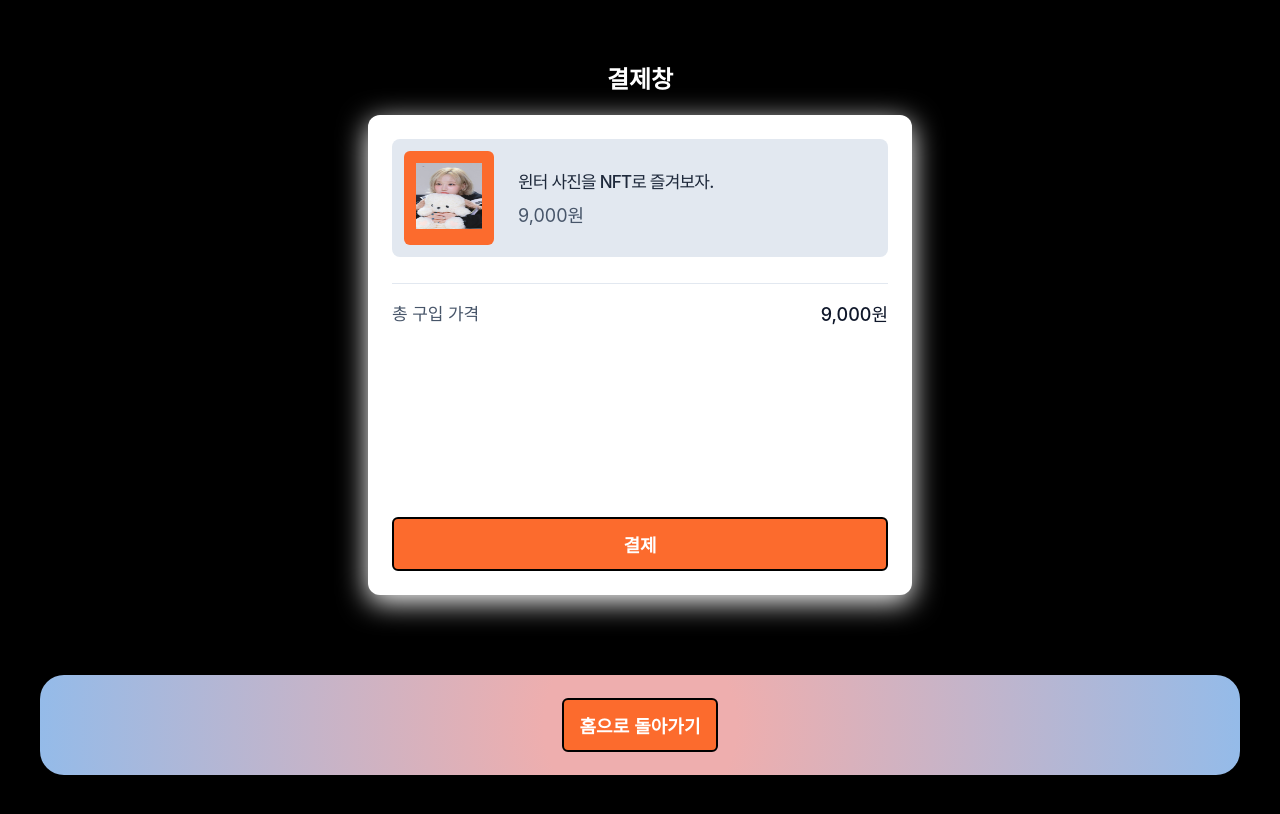
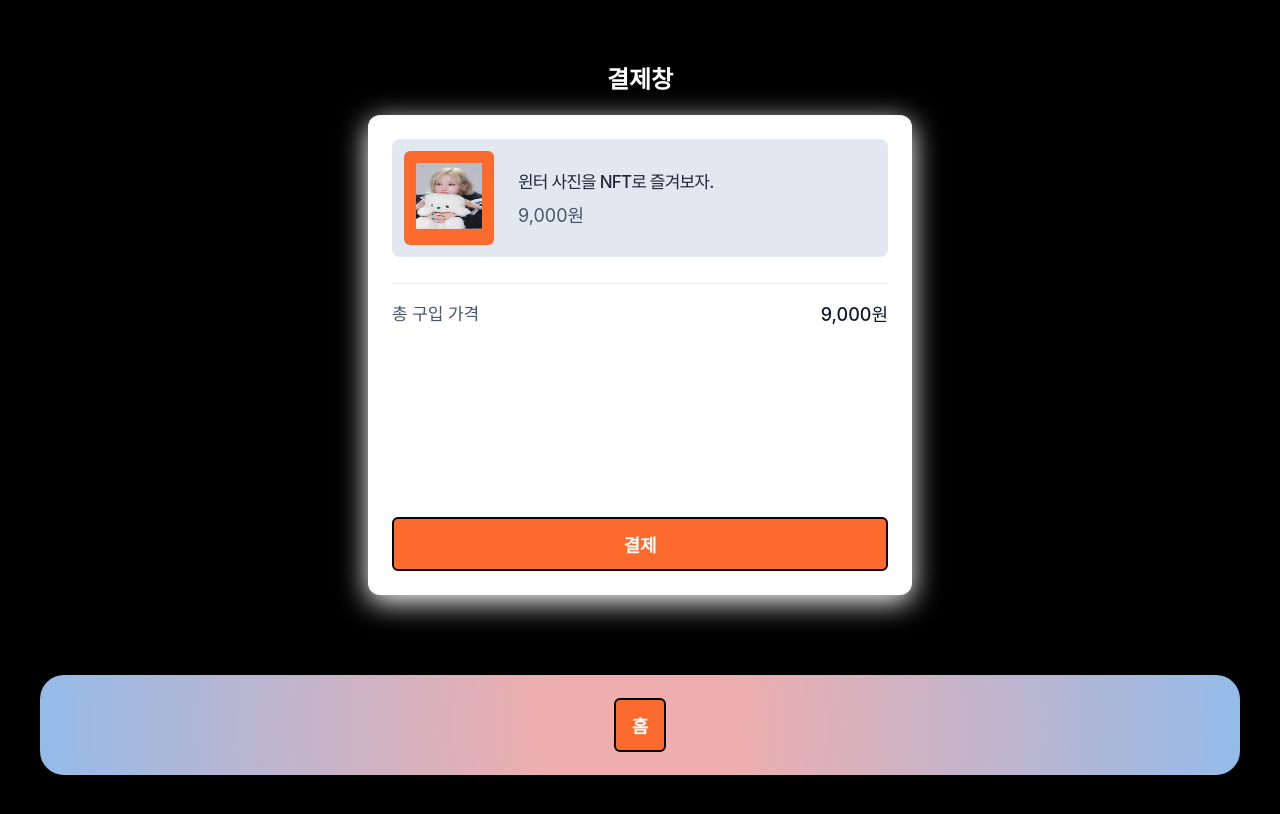
Before and after one commit to kss2002/portone__practice, a Next.js app: page /ui in a window 1280 px wide. Built offline with nearby package versions, Linux system fonts and the light colour scheme; no server answers; a web font is replaced by a local one; what @portone/server-sdk would draw is missing.

Commit message:
page.tsx modify:

```diff
--- a/src/app/ui/page.tsx
+++ b/src/app/ui/page.tsx
@@ -98,6 +98,7 @@ export default function Home() {
 
   return (
     <>
+      <div>
         <h2 className={uiStyle.h2}>결제창</h2>
         <PaymentForm
           item={item}
@@ -107,8 +108,9 @@ export default function Home() {
         />
         <div className={uiStyle.sub_container}>
           <button>
-          <Link href="/">홈으로 돌아가기</Link>
+            <Link href="/">홈</Link>
           </button>
+        </div>
       </div>
     </>
   );
```
Lines whose indentation alone changed are shown as unchanged.
